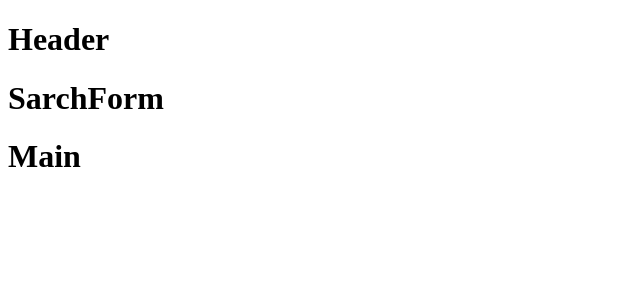
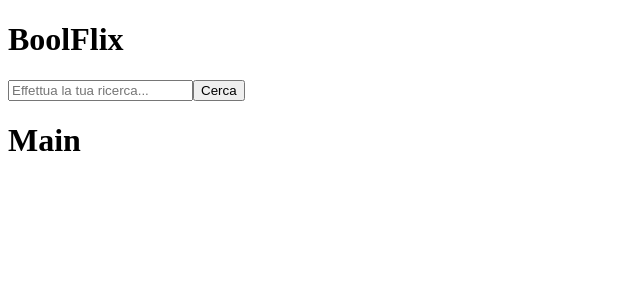
Before and after one commit to GiadaMarzapane/vite-boolflix, a Vue app: page / in a window 1280 px wide. Shown: the top 300 px of the page, without its empty margins (0-640 px from the left). Built offline with nearby package versions, Linux system fonts and the light colour scheme.

Commit message:
Add inpunt + button in SearchForm

```diff
--- a/src/components/AppHeader.vue
+++ b/src/components/AppHeader.vue
@@ -11,7 +11,7 @@ import SearchForm from "./SearchForm.vue";
 </script>
 
 <template>
-    <h1>Header</h1>
+    <h1>BoolFlix</h1>
     <SearchForm />
 </template>
 
--- a/src/components/SearchForm.vue
+++ b/src/components/SearchForm.vue
@@ -7,7 +7,12 @@
 </script>
 
 <template>
-    <h1>SarchForm</h1>
+
+    <div>
+        <input type="text" placeholder="Effettua la tua ricerca...">
+        <button type="button">Cerca</button>
+    </div>
+
 </template>
 
 <style lang="scss">
```
